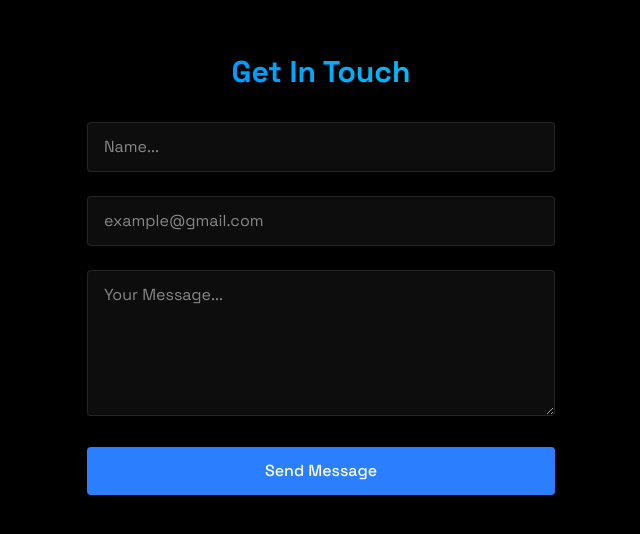
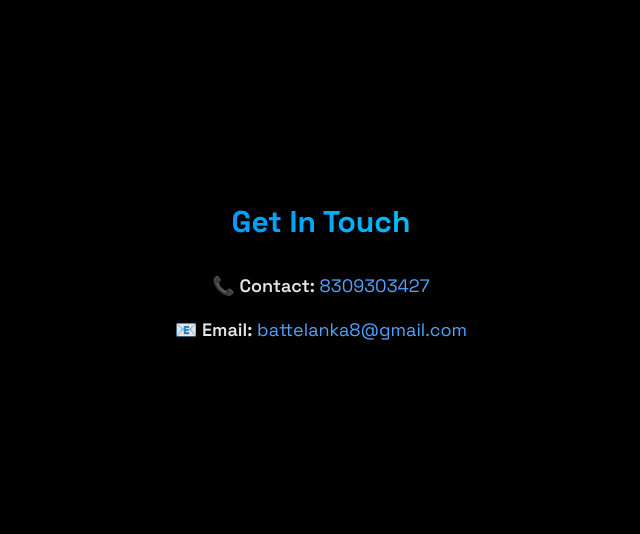
Before and after one commit to BChaitanya3/MY_PORTFOLIO, a React (Vite) app: page / in a window 1280 px wide. Shown: the part 2618-3152 px from the top of the page, without its empty margins (319-959 px from the left). Built offline with nearby package versions, Linux system fonts and the light colour scheme.

Commit message:
Updated contact section

```diff
--- a/src/Components/Sections/Contact.jsx
+++ b/src/Components/Sections/Contact.jsx
@@ -3,95 +3,43 @@ import { RevealOnScroll } from "../RevealOnScroll";
 import emailjs from "emailjs-com";
 
 export const Contact = () => {
-
-
-  const [formData, setFormData] = useState({
-    name: "",
-    email: "",
-    message: "",
-  });
-
-  const handleSubmit = (e) => {
-    e.preventDefault();
-
-    emailjs
-      .sendForm(
-        import.meta.env.VITE_SERVICE_ID,
-        import.meta.env.VITE_TEMPLATE_ID,
-        e.target,
-        import.meta.env.VITE_PUBLIC_KEY
-      )
-      .then((result) => {
-        alert("Message Sent!");
-        setFormData({ name: "", email: "", message: "" });
-    })
-      .catch(() => alert("Oops! Something went wrong. Please try again."));
-  };
-
   return (
     <section
       id="contact"
       className="min-h-screen flex items-center justify-center py-20"
     >
       <RevealOnScroll>
-        <div className="px-4 w-full min-w-[300px] md:w-[500px] sm:w-2/3 p-6">
-          <h2 className="text-3xl font-bold mb-8 bg-gradient-to-r from-blue-500 to-cyan-400 bg-clip-text text-transparent text-center">
-            {" "}
+        <div className="px-4 w-full min-w-[300px] md:w-[500px] sm:w-2/3 p-6 text-center">
+
+          <h2 className="text-3xl font-bold mb-8 bg-gradient-to-r from-blue-500 to-cyan-400 bg-clip-text text-transparent">
             Get In Touch
           </h2>
-          <form className="space-y-6" onSubmit={handleSubmit}>
-            <div className="relative">
-              <input
-                type="text"
-                id="name"
-                name="name"
-                required
-                value={formData.name}
-                className="w-full bg-white/5 border border-white/10 rounded px-4 py-3 text-white transition focus:outline-none focus:border-blue-500 focus:bg-blue-500/5"
-                placeholder="Name..."
-                onChange={(e) =>
-                  setFormData({ ...formData, name: e.target.value })
-                }
-              />
-            </div>
 
-            <div className="relative">
-              <input
-                type="email"
-                id="email"
-                name="email"
-                required
-                value={formData.email}
-                className="w-full bg-white/5 border border-white/10 rounded px-4 py-3 text-white transition focus:outline-none focus:border-blue-500 focus:bg-blue-500/5"
-                placeholder="example@gmail.com"
-                onChange={(e) =>
-                  setFormData({ ...formData, email: e.target.value })
-                }
-              />
-            </div>
+          {/* Contact Info */}
+          <div className="space-y-4 text-lg">
 
-            <div className="relative">
-              <textarea
-                id="message"
-                name="message"
-                required
-                rows={5}
-                value={formData.message}
-                className="w-full bg-white/5 border border-white/10 rounded px-4 py-3 text-white transition focus:outline-none focus:border-blue-500 focus:bg-blue-500/5"
-                placeholder="Your Message..."
-                onChange={(e) =>
-                  setFormData({ ...formData, message: e.target.value })
-                }
-              />
-            </div>
+            <p className="text-white/90">
+              📞 <span className="font-semibold">Contact:</span>{" "}
+              <a
+                href="tel:8309303427"
+                className="text-blue-400 hover:underline"
+              >
+                8309303427
+              </a>
+            </p>
 
-            <button
-              type="submit"
-              className="w-full bg-blue-500 text-white py-3 px-6 rounded font-medium transition relative overflow-hidden hover:-translate-y-0.5 hover:shadow-[0_0_15px_rgba(59,130,246,0.4)]"
-            >
-              Send Message
-            </button>
-          </form>
+            <p className="text-white/90">
+              📧 <span className="font-semibold">Email:</span>{" "}
+              <a
+                href="mailto:battelanka8@gmail.com"
+                className="text-blue-400 hover:underline"
+              >
+                battelanka8@gmail.com
+              </a>
+            </p>
+
+          </div>
+
         </div>
       </RevealOnScroll>
     </section>
```
